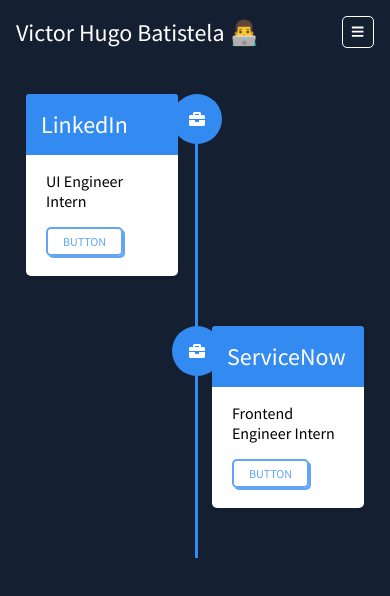
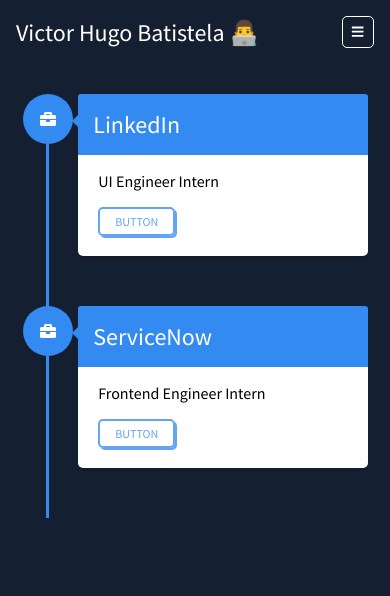
Before and after one commit to bavichugo/bavichugo-website, a React (Create React App) app: page /experience in a window 390 px wide. Shown: the top 596 px of the page. Built offline with nearby package versions, Linux system fonts and the light colour scheme.

Commit message:
Fix responsive design

```diff
--- a/src/components/timeline/Timeline.js
+++ b/src/components/timeline/Timeline.js
@@ -5,7 +5,7 @@
   let isRight = true;
 
   return (
-    <div className="timeline">
+    <div id="timeline">
       {props.data.map((experience, index) => {
         isRight = !isRight;
         return <TimelineItem title={experience.title} content={experience.content} isRight={isRight} key={`${experience.title}${index}`} />
--- a/src/components/timeline/Timeline.scss
+++ b/src/components/timeline/Timeline.scss
@@ -63,7 +63,7 @@
 }
 
 // Timeline
-.timeline {
+#timeline {
   width: 100%;
   margin: 30px auto;
   position: relative;
```
